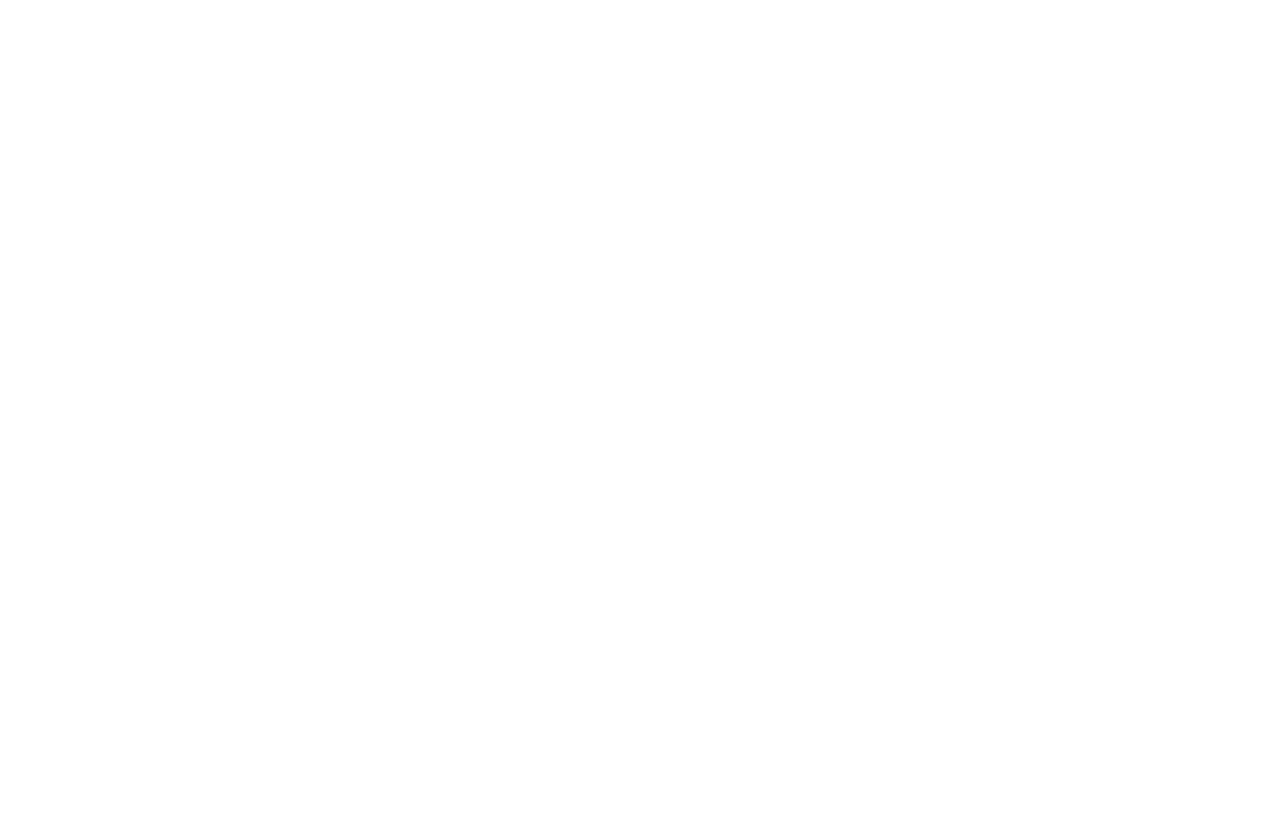
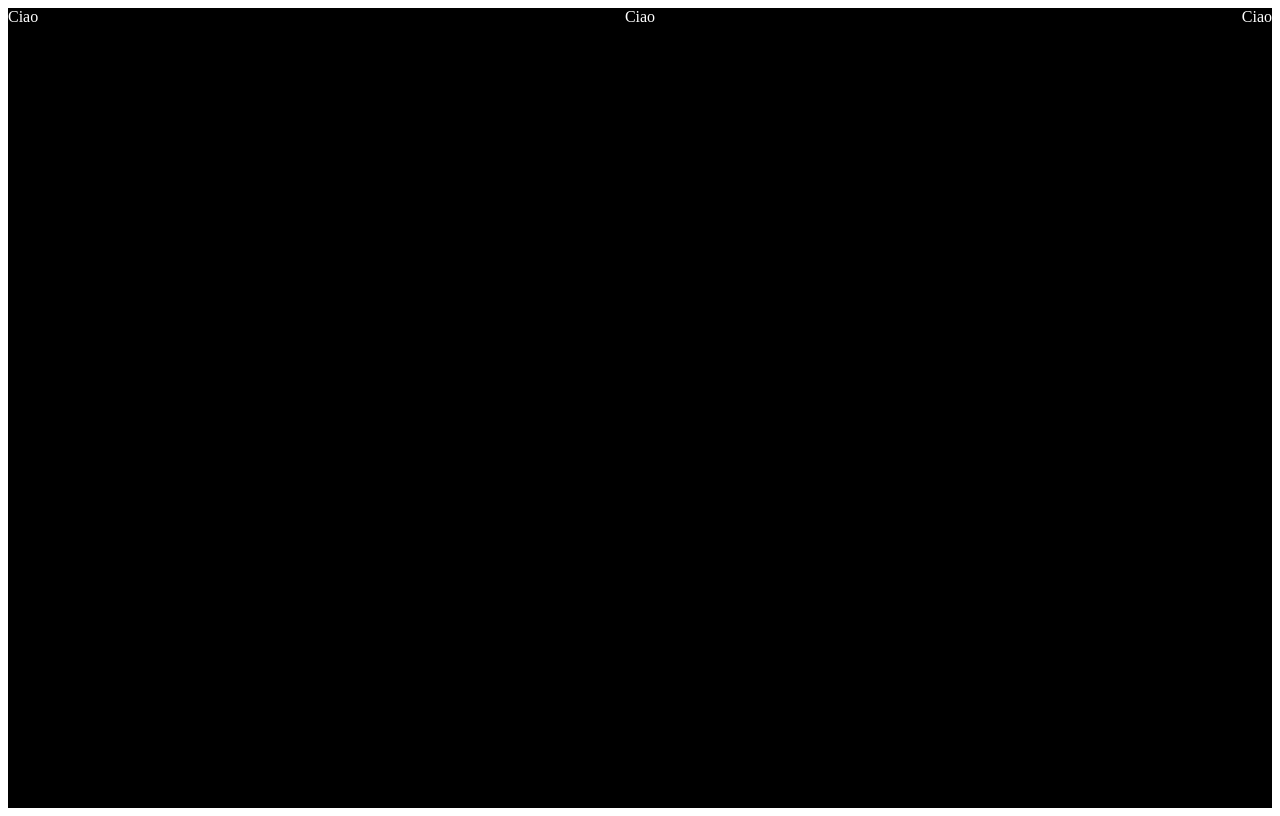
Before and after one commit to francesco-paolo-donofrio/typescript-snacks, a website: page index.html in a window 1280 px wide. Drawn offline with Linux system fonts and the light colour scheme.

Commit message:
Css trying before the simulation

```diff
--- a/css/style.css
+++ b/css/style.css
@@ -0,0 +1,15 @@
+.container {
+    background-color: black;
+    width: 100%;
+    height: 100vh;
+}
+
+.row {
+    display: flex;
+    justify-content: space-between;
+    align-items: center;
+}
+
+.col {
+    color: white;
+}
--- a/index.html
+++ b/index.html
@@ -11,9 +11,9 @@
     <div id="app">
         <div class="container">
             <div class="row">
-                <div class="col"></div>
-                <div class="col"></div>
-                <div class="col"></div>
+                <div class="col">Ciao</div>
+                <div class="col">Ciao</div>
+                <div class="col">Ciao</div>
             </div>
         </div>
     </div>
```
